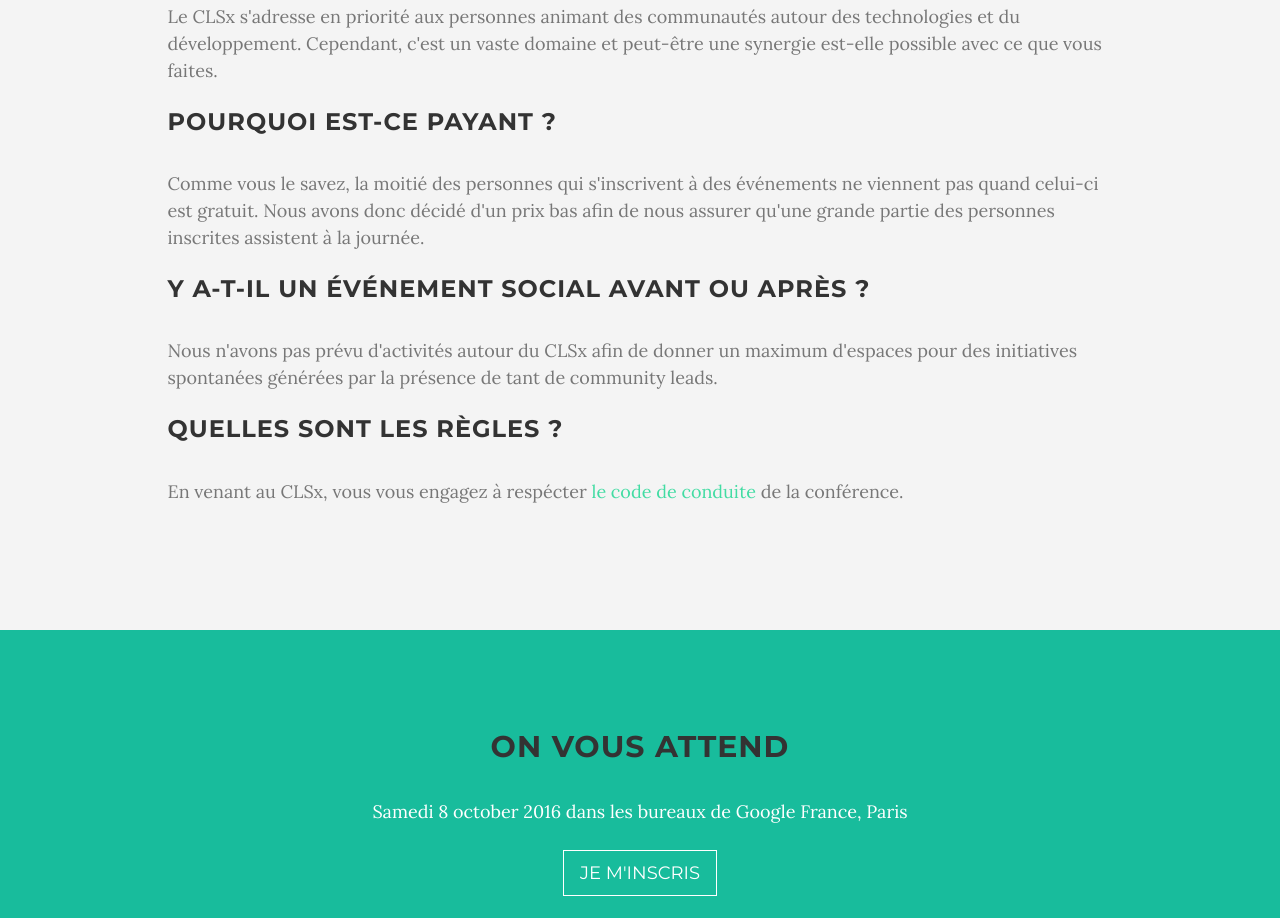
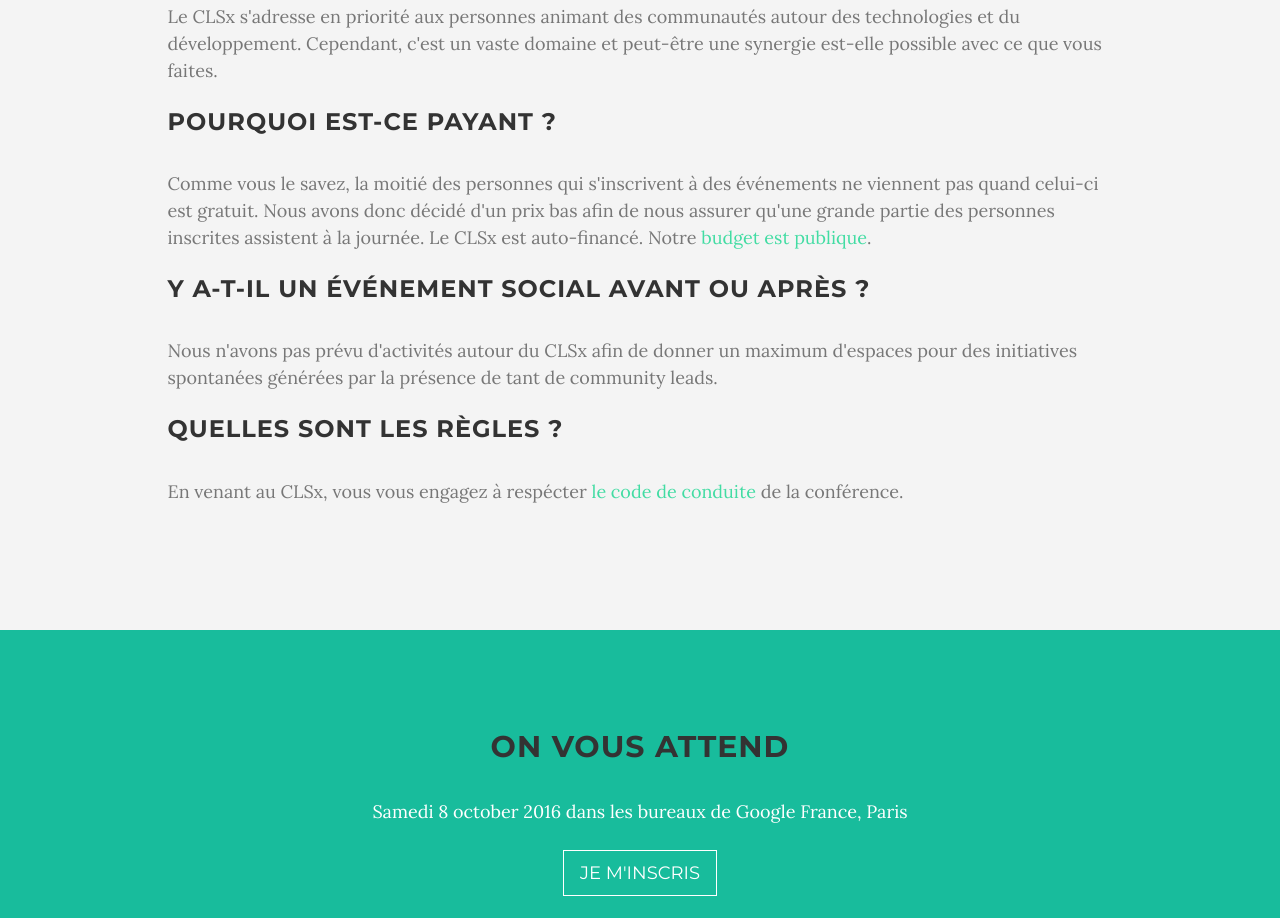
Before and after one commit to tagazok/CLSxFrance, a website: page index.html in a window 1280 px wide. Shown: the part 3781-4699 px from the top of the page. Drawn offline with nearby package versions, Linux system fonts and the light colour scheme; some packages are replaced by stand-ins of ours.

Commit message:
feat(budget): Add public budget

```diff
--- a/index.html
+++ b/index.html
@@ -340,7 +340,7 @@ Membre organisateur de Paris Web pendant 6 ans.
                 </p>
                 <h3>Pourquoi est-ce payant ?</h3>
                 <p>
-                    Comme vous le savez, la moitié des personnes qui s'inscrivent à des événements ne viennent pas quand celui-ci est gratuit. Nous avons donc décidé d'un prix bas afin de nous assurer qu'une grande partie des personnes inscrites assistent à la journée.
+                    Comme vous le savez, la moitié des personnes qui s'inscrivent à des événements ne viennent pas quand celui-ci est gratuit. Nous avons donc décidé d'un prix bas afin de nous assurer qu'une grande partie des personnes inscrites assistent à la journée. Le CLSx est auto-financé. Notre <a href="https://docs.google.com/spreadsheets/d/17gus_ja7sTUtsYREBL1zi0gOWrodnBBbUVnd1LG0sBw/edit?usp=sharing" title="budget" target="_blank">budget est publique</a>.
                 </p>
                 <h3>Y a-t-il un événement social avant ou après ?</h3>
                 <p>
```
